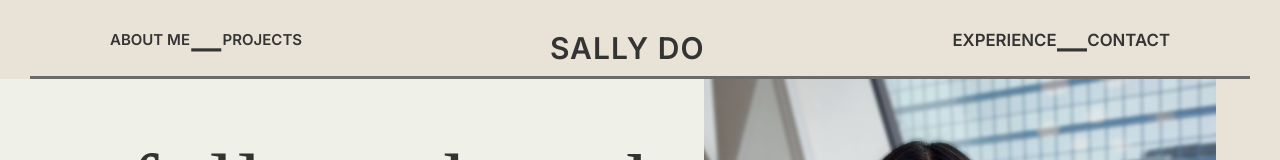
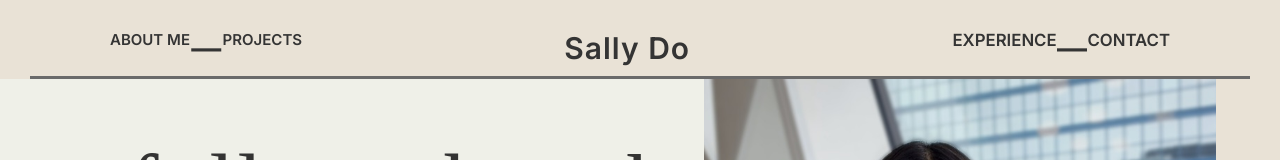
Before and after one commit to sallydough/sally-do-portfolio, a React (Vite) app: page / in a window 1280 px wide. Shown: the top 160 px of the page. Built offline with nearby package versions, Linux system fonts and the light colour scheme; a web font is replaced by a local one.

Commit message:
edit name

```diff
--- a/src/components/Nav/Nav.jsx
+++ b/src/components/Nav/Nav.jsx
@@ -10,7 +10,7 @@ const Nav = () => {
         <h2>PROJECTS</h2>
       </div>
       <div className="name">
-        <h2>SALLY DO</h2>
+        <h2>Sally Do</h2>
       </div>
       <div className="experience-contact">
         <h2>EXPERIENCE</h2>
```
